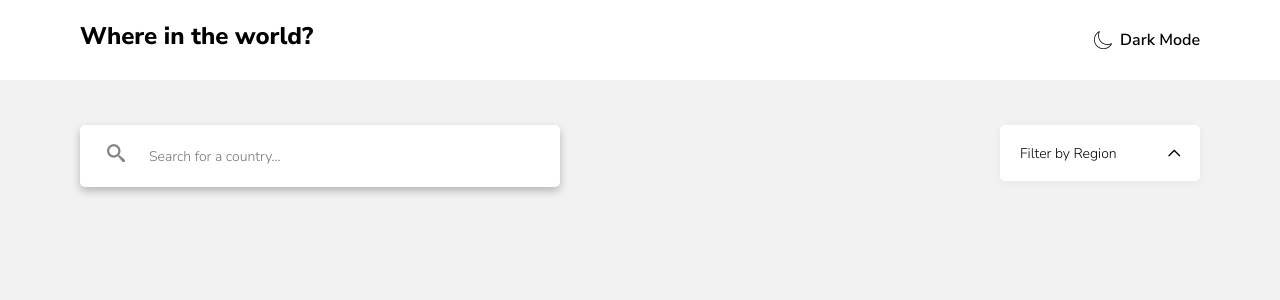
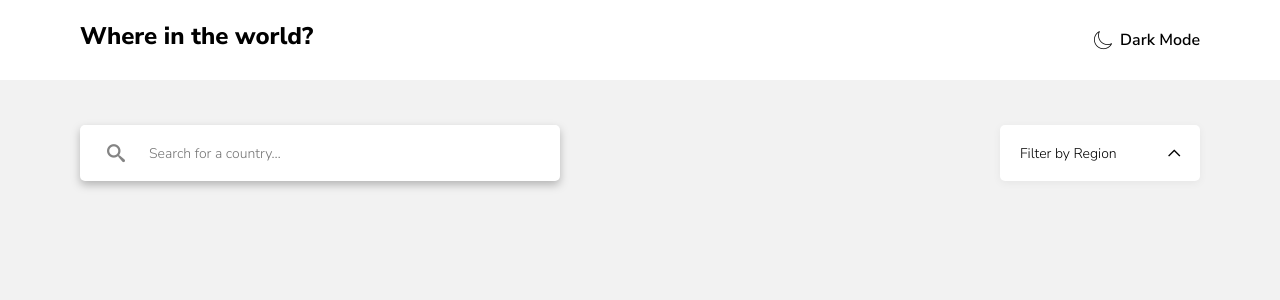
Before and after one commit to FedoraBianca/flags, a React (Create React App) app: page / in a window 1280 px wide. Shown: the top 300 px of the page. Built offline with nearby package versions, Linux system fonts and the light colour scheme.

Commit message:
Fix Search Input styles

```diff
--- a/src/components/SearchInput/SearchInput.style.ts
+++ b/src/components/SearchInput/SearchInput.style.ts
@@ -2,7 +2,8 @@
 
 export const SearchInputWrapper = styled.div`
   width: 480px;
-  padding: 19px 27px;
+  height: 56px;
+  padding: 0px 27px;
   border-radius: 5px;
   filter: drop-shadow(0px 4px 4px rgba(0, 0, 0, 0.25));
   background-color: ${({ theme }) => theme.backgroundColor};
--- a/src/components/SearchInput/SearchInput.tsx
+++ b/src/components/SearchInput/SearchInput.tsx
@@ -24,7 +24,7 @@
   };
 
   return (
-    <SearchInputWrapper className={className}>
+    <SearchInputWrapper className={`d-flex flex-row align-items-center ${className}`}>
       <Icon
         icon='magnifier'
         size='18px'
```
